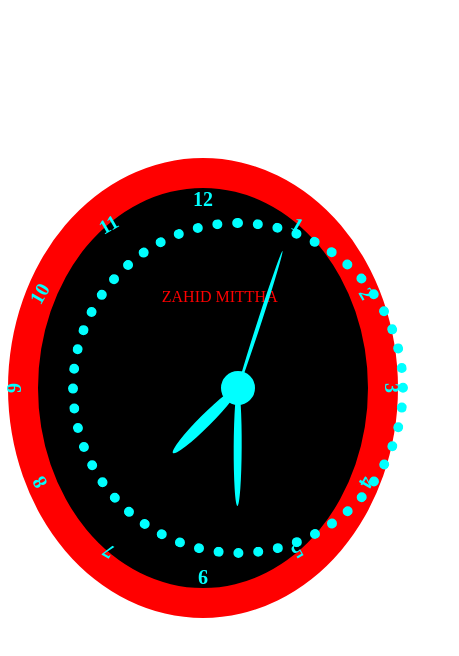
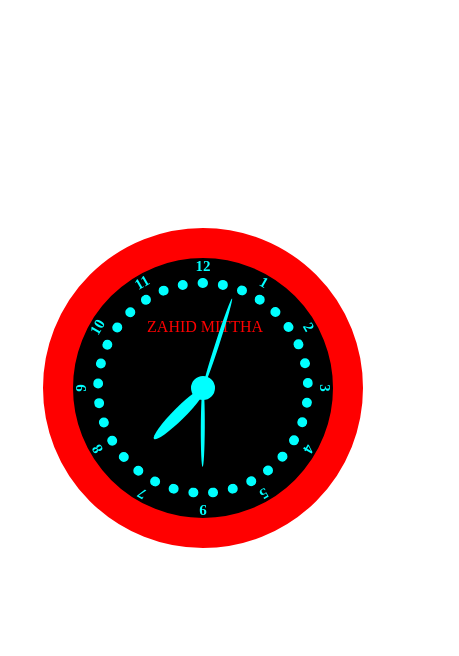
Before and after one commit to zahidyasinmittha/clock, a plain HTML site: page index.html in a window 390 px wide. Shown: the whole page, 459 px wide, since content can reach past the window. Drawn offline with Linux system fonts and the light colour scheme.

Commit message:
v2
media query is add to make responsive for mobile

```diff
--- a/style.css
+++ b/style.css
@@ -111,3 +111,48 @@ position: relative;
     left: 194.4px;
     border: 6px solid aqua;
 }
+@media screen and (max-width: 550px) {
+    .main-border{
+        height: 260px;
+        width: 260px;
+        box-sizing: 20px;
+        }
+        .name{
+            top: 60px;
+            left: 28.5%;
+        }
+        .center{
+            height: 20px;
+            width: 20px;
+            top: 118.4px;
+            left: 118.4px;
+        }
+        .hour{
+            font-size: 15px;
+        }
+        .inner-circle{
+            width: 200px;
+            height: 200px;
+            box-sizing: 7px;
+            left: 20.4px;
+            top:20.4px;
+        }
+        .stick-second{
+            transform: rotate(90deg);
+            height: 90px;
+            left: 127.6px;
+            box-sizing: 1px;
+        }
+        .stick-minutes{
+            transform: rotate(0deg);
+            height: 75px;
+            left: 127.6px;
+            border: 2.5px solid aqua;
+        }
+        .stick-hour{
+            transform: rotate(180deg);
+            height: 60px;
+            left: 126px;
+            box-sizing: 4px;
+        }
+}
```
